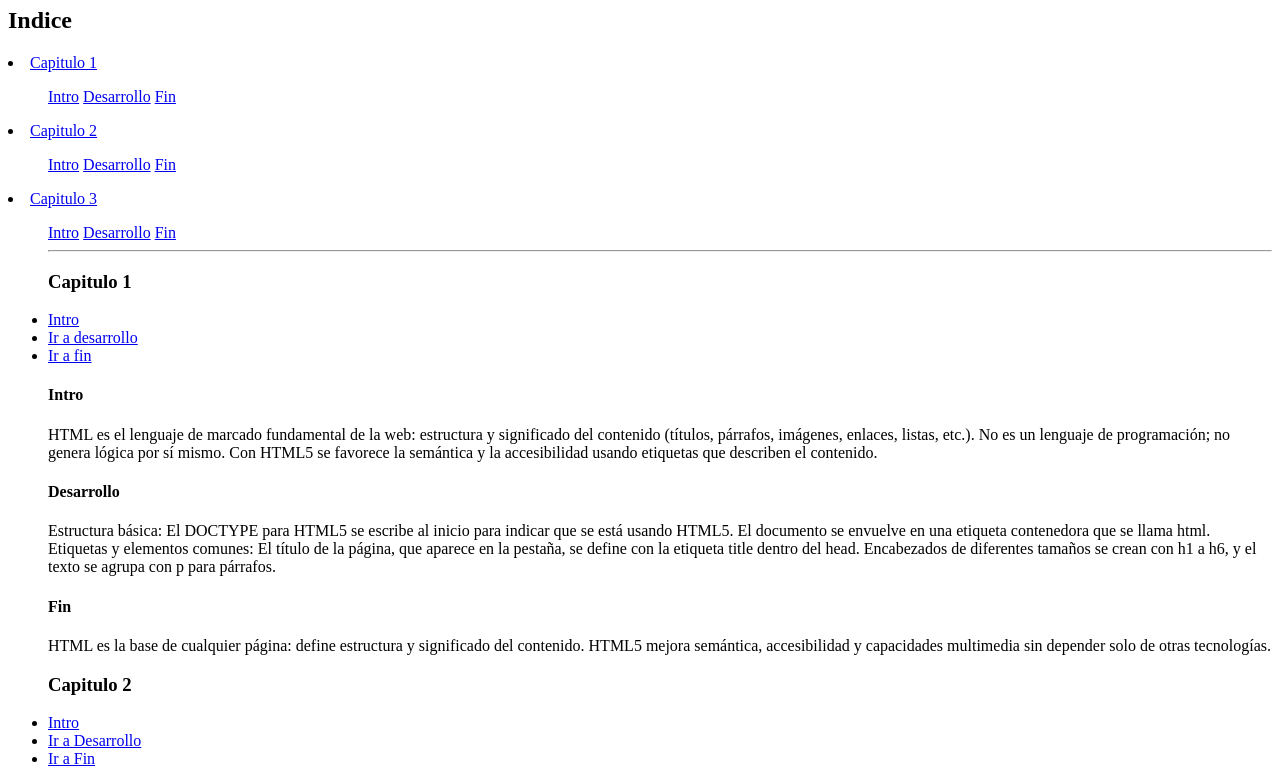
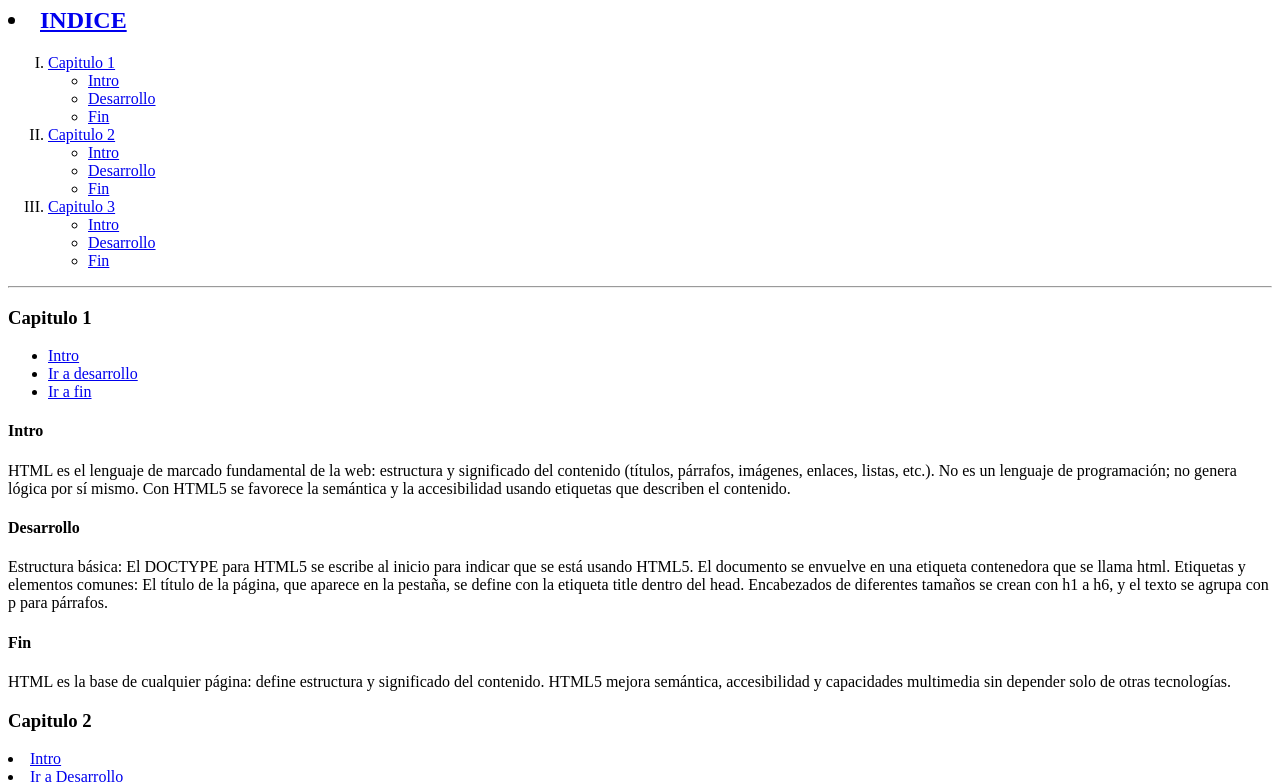
Before and after one commit to nassim770/21_nassim, a plain HTML site: page listas.html in a window 1280 px wide. Shown: the part 73-855 px from the top of the page. Drawn offline with Linux system fonts and the light colour scheme.

Commit message:
listal git

```diff
--- a/listas.html
+++ b/listas.html
@@ -7,80 +7,97 @@
     </title>
 </head>
 </body>
-<h1>UD2 - HTML - Enlaces y listas</h1>
-<h2>Indice</h2>
-<li><a href="capitulo 1">Capitulo 1</a></li>
-<ol>
-    <a href="Ir a intro" target="_blank"> Intro</a>
-    <a href="Ir a desarrollo" target="_blank"> Desarrollo</a>
-    <a href="Ir a fin" target="_blank"> Fin</a>
+<h1>UD2 - HTML - Nassim Saban</h1>
+<h2><li><a href="INDICE">INDICE</li></h2>
+<ol type="I">
+    <li><a href="#capitulo1">Capitulo 1</a></li>
+    <ul>
+        <li> <a href="Ir a intro" target="_blank"> Intro</a></li>
+        <li><a href="Ir a desarrollo" target="_blank"> Desarrollo</a></li>
+        <li><a href="Ir a fin" target="_blank"> Fin</a></li>
+    </ul>
+    <li><a href="#capitulo2">Capitulo 2</a></li>
+    <ul>
+        <li><a href="Ir a intro" target="_blank"> Intro</a></li>
+        <li><a href="Ir a desarrollo" target="_blank"> Desarrollo</a></li>
+        <li><a href="Ir a fin" target="_blank"> Fin</a></li>
+    </ul>
+    <li><a href="#capitulo3">Capitulo 3</a></li>
+    <ul>
+        <li><a href="Ir a intro" target="_blank"> Intro</a></li>
+        <li><a href="Ir a desarrollo" target="_blank"> Desarrollo</a></li>
+        <li><a href="Ir a fin" target="_blank"> Fin</a></li>
+    </ul>
 </ol>
-<li><a href="capitulo 2">Capitulo 2</a></li>
-<ul>
-    <a href="Ir a intro" target="_blank"> Intro</a>
-    <a href="Ir a desarrollo" target="_blank"> Desarrollo</a>
-    <a href="Ir a fin" target="_blank"> Fin</a>
-</ul>
-<li><a href="capitulo 3">Capitulo 3</a></li>
-<ul>
-    <a href="Ir a intro" target="_blank"> Intro</a>
-     <a href="Ir a desarrollo" target="_blank"> Desarrollo</a>
-     <a href="Ir a fin" target="_blank"> Fin</a>
 
 <hr>
-<h3> Capitulo 1 </h3>
-<li><a href="ir a intro">Intro</a></li>
-<li><a href="ir a desarrollo">Ir a desarrollo</a></li>
-<li><a href="ir a fin">Ir a fin</a></li>
+<h3 id="capitulo1"> Capitulo 1 </h3>
+<ul>
+    <li><a href="#capitulo1_intro">Intro</a></li>
+    <li><a href="#capitulo1_desarrollo">Ir a desarrollo</a></li>
+    <li><a href="#capitulo1_fin">Ir a fin</a></li>
+
+</ul>
 
 <h4>Intro</h4>
 
-    HTML es el lenguaje de marcado fundamental de la web: estructura y significado del contenido (títulos, párrafos, imágenes, enlaces, listas, etc.).
+<p id="capitulo1_intro">HTML es el lenguaje de marcado fundamental de la web: estructura y significado del contenido (títulos, párrafos,
+    imágenes, enlaces, listas, etc.).
     No es un lenguaje de programación; no genera lógica por sí mismo.
     Con HTML5 se favorece la semántica y la accesibilidad usando etiquetas que describen el contenido.
+</p>
 <h4> Desarrollo </h4>
-Estructura básica:
-    El DOCTYPE para HTML5 se escribe al inicio para indicar que se está usando HTML5.
-    El documento se envuelve en una etiqueta contenedora que se llama html.
+
+<p id="capitulo1_desarrollo">Estructura básica:
+El DOCTYPE para HTML5 se escribe al inicio para indicar que se está usando HTML5.
+El documento se envuelve en una etiqueta contenedora que se llama html.
 
 Etiquetas y elementos comunes:
-    El título de la página, que aparece en la pestaña, se define con la etiqueta title dentro del head.
-    Encabezados de diferentes tamaños se crean con h1 a h6, y el texto se agrupa con p para párrafos.
+El título de la página, que aparece en la pestaña, se define con la etiqueta title dentro del head.
+Encabezados de diferentes tamaños se crean con h1 a h6, y el texto se agrupa con p para párrafos.</p>
 
 <h4> Fin </h4>
-HTML es la base de cualquier página: define estructura y significado del contenido.
-HTML5 mejora semántica, accesibilidad y capacidades multimedia sin depender solo de otras tecnologías.
+<p id="capitulo1_fin">HTML es la base de cualquier página: define estructura y significado del contenido.
+HTML5 mejora semántica, accesibilidad y capacidades multimedia sin depender solo de otras tecnologías.</p>
 
 <h3> Capitulo 2</h3>
-<li><a href="ir a intro">Intro</a></li>
-<li><a href="ir a desarrollo">Ir a Desarrollo</a></li>
-<li><a href="ir a fin">Ir a Fin</a></li>
+<li><a href="#capitulo2_intro">Intro</a></li>
+<li><a href="#capitulo2_desarrollo">Ir a Desarrollo</a></li>
+<li><a href="#capitulo2_fin">Ir a Fin</a></li>
 
 <h4> Intro </h4>
-Con HTML5 se favorece la semántica y la accesibilidad usando etiquetas que describen el contenido.
-HTML es el lenguaje de marcado fundamental de la web: estructura y significado del contenido (títulos, párrafos, imágenes, enlaces, listas, etc.).
+<p id="capitulo2_intro">Con HTML5 se favorece la semántica y la accesibilidad usando etiquetas que describen el contenido.
+HTML es el lenguaje de marcado fundamental de la web: estructura y significado del contenido (títulos, párrafos,
+imágenes, enlaces, listas, etc.).</p>
 <h4> Desarrollo </h4>
-HTML es el lenguaje de marcado fundamental de la web: estructura y significado del contenido (títulos, párrafos, imágenes, enlaces, listas, etc.).Los navegadores (como Chrome o Edge) leen el código HTML y muestran la página al usuario.
-Aunque HTML define la estructura, se puede combinar con CSS para el diseño y JavaScript para hacerla interactiva.
+<p id="capitulo2_desarrollo">HTML es el lenguaje de marcado fundamental de la web: estructura y significado del contenido (títulos, párrafos,
+imágenes, enlaces, listas, etc.).Los navegadores (como Chrome o Edge) leen el código HTML y muestran la página al
+usuario.
+Aunque HTML define la estructura, se puede combinar con CSS para el diseño y JavaScript para hacerla interactiva.</p>
 <h4> Fin</h4>
-HTML es la base de cualquier página: define estructura y significado del contenido.HTML es la base fundamental de cualquier página web.
+<p id="capitulo2_fin">HTML es la base de cualquier página: define estructura y significado del contenido.HTML es la base fundamental de
+cualquier página web.
 Sin él, los navegadores no podrían mostrar el contenido correctamente.
-Aprender HTML es el primer paso para adentrarse en el mundo del desarrollo web
+Aprender HTML es el primer paso para adentrarse en el mundo del desarrollo web</p>
 <h4> Capitulo 3</h4>
-<li><a href="ir a intro">Intro</a></li>
-<li><a href="ir a Desarrollo">Ir a Desarrollo</a></li>
-<li><a href="ir a Fin">Ir a Fin</a></li>
+<li><a href="capitulo3_intro">Intro</a></li>
+<li><a href="capitulo3_Desarrollo">Ir a Desarrollo</a></li>
+<li><a href="capitulo3_Fin">Ir a Fin</a></li>
 <h4> Intro </h4>
- Con HTML5 se favorece la semántica y la accesibilidad usando etiquetas que describen el contenido.es el lenguaje básico que se utiliza para crear y estructurar páginas web. Gracias a él, los navegadores pueden mostrar textos, imágenes, enlaces y otros elementos en la pantalla.
+<p id="capitulo3_intro">Con HTML5 se favorece la semántica y la accesibilidad usando etiquetas que describen el contenido.es el lenguaje
+básico que se utiliza para crear y estructurar páginas web. Gracias a él, los navegadores pueden mostrar textos,
+imágenes, enlaces y otros elementos en la pantalla.</p>
 <h4>Desarrollo</h4>
-El documento se envuelve en una etiqueta contenedora que se llama html.es el lenguaje que se usa para crear páginas web.
+<p id="capitulo3_Desarrollo"> documento se envuelve en una etiqueta contenedora que se llama html.es el lenguaje que se usa para crear páginas
+web.
 Sirve para estructurar el contenido con elementos como títulos, párrafos, imágenes o enlaces.
-Cada parte del contenido se escribe dentro de etiquetas
+Cada parte del contenido se escribe dentro de etiquetas</p>
 <h4>Fin</h4>
-HTML5 mejora semántica, accesibilidad y capacidades multimedia sin depender solo de otras tecnologías.HTML es la base fundamental de cualquier página web.
-Sin él, los navegadores no podrían mostrar el contenido correctamente.
+<p id="capitulo3_Fin">mejora semántica, accesibilidad y capacidades multimedia sin depender solo de otras tecnologías.HTML es la
+base fundamental de cualquier página web.
+Sin él, los navegadores no podrían mostrar el contenido correctamente.</p>
 <hr>
-<li><a href="ir al Indice">Ir al Indice</a></li>
+<li><a href="INDICE">INDICE</p></li>
 
 </body>
 
```
